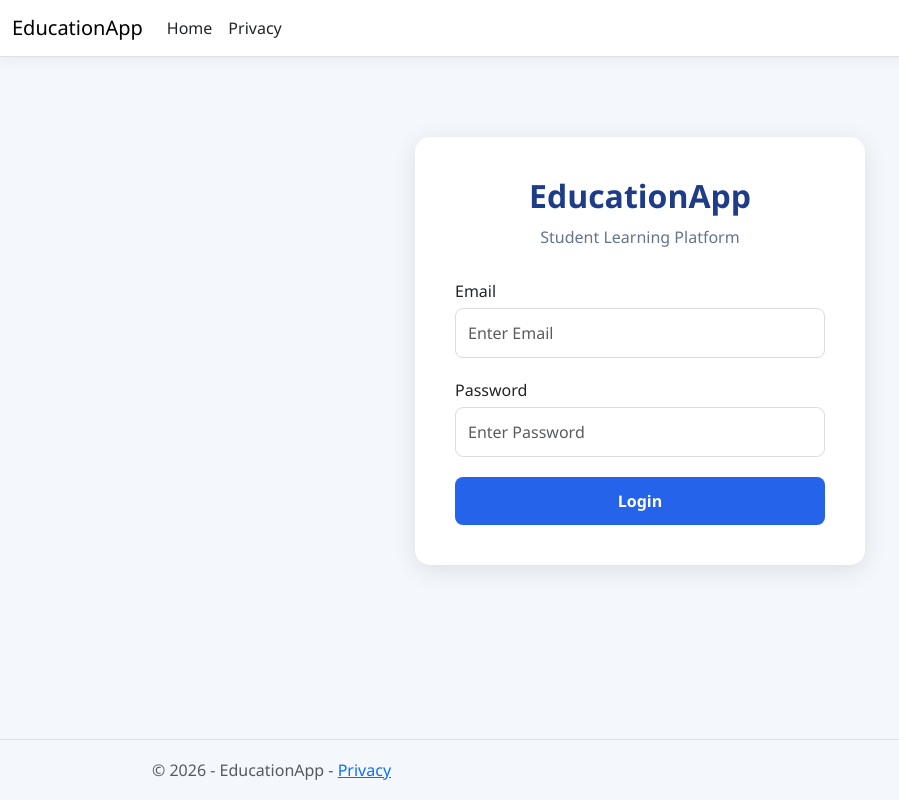
After one commit to hassanelbadawy/EducationApp, an ASP.NET Core app: template Views/Account/Login.cshtml in a window 1280 px wide. The commit adds this page. Shown: the whole page, without its empty margins (0-899 px from the left). Run offline with ASP.NET Core 8, Linux system fonts and the light colour scheme; the template is opened without the code that fills it, so the values that code supplies are empty; style sheets or scripts are compiled from the project's sources.

Commit message:
v0.2 Login System and UI Redesign

```diff
--- /dev/null
+++ b/Views/Account/Login.cshtml
@@ -0,0 +1,46 @@
+@model EducationApp.Models.LoginViewModel
+
+<div class="page-container">
+
+    <div class="app-card">
+
+        <h2 class="page-title">
+            EducationApp
+        </h2>
+
+        <p class="page-subtitle">
+            Student Learning Platform
+        </p>
+
+        @if (ViewBag.Message != null)
+        {
+            <p class="error-message">
+                @ViewBag.Message
+            </p>
+        }
+
+        <form method="post">
+
+            <label>Email</label>
+
+            <input asp-for="Email"
+                   class="form-control"
+                   placeholder="Enter Email" />
+
+            <label>Password</label>
+
+            <input asp-for="Password"
+                   type="password"
+                   class="form-control"
+                   placeholder="Enter Password" />
+
+            <button type="submit"
+                    class="btn-primary-custom">
+                Login
+            </button>
+
+        </form>
+
+    </div>
+
+</div>
--- a/Views/Shared/_Layout.cshtml
+++ b/Views/Shared/_Layout.cshtml
@@ -7,6 +7,7 @@
     <script type="importmap"></script>
     <link rel="stylesheet" href="~/lib/bootstrap/dist/css/bootstrap.min.css" />
     <link rel="stylesheet" href="~/css/site.css" asp-append-version="true" />
+    <link rel="stylesheet" href="~/css/educationapp.css" />
     <link rel="stylesheet" href="~/EducationApp.styles.css" asp-append-version="true" />
 </head>
 <body>
--- /dev/null
+++ b/wwwroot/css/educationapp.css
@@ -0,0 +1,88 @@
+/* ========= General ========= */
+
+body {
+    background: #f4f7fc;
+    font-family: 'Segoe UI', sans-serif;
+}
+
+/* ========= Containers ========= */
+
+.page-container {
+    width: 450px;
+    margin: 80px auto;
+}
+
+/* ========= Cards ========= */
+
+.app-card {
+    background: white;
+    padding: 40px;
+    border-radius: 15px;
+    box-shadow: 0 5px 25px rgba(0,0,0,.1);
+}
+
+/* ========= Titles ========= */
+
+.page-title {
+    text-align: center;
+    color: #1f3c88;
+    margin-bottom: 10px;
+    font-weight: bold;
+}
+
+.page-subtitle {
+    text-align: center;
+    color: #64748b;
+    margin-bottom: 30px;
+}
+
+/* ========= Inputs ========= */
+
+.form-control {
+    width: 100%;
+    padding: 12px;
+    border-radius: 8px;
+    border: 1px solid #dcdcdc;
+    margin-top: 5px;
+    margin-bottom: 20px;
+}
+
+/* ========= Buttons ========= */
+
+.btn-primary-custom {
+    width: 100%;
+    padding: 12px;
+    border: none;
+    border-radius: 8px;
+    background: #2563eb;
+    color: white;
+    font-weight: bold;
+}
+
+    .btn-primary-custom:hover {
+        background: #1d4ed8;
+    }
+
+/* ========= Alerts ========= */
+
+.error-message {
+    color: red;
+    margin-bottom: 15px;
+}
+.text-center {
+    text-align: center;
+}
+
+.container {
+    max-width: 1000px;
+}
+
+.hero-title {
+    font-size: 48px;
+    font-weight: bold;
+}
+
+.hero-subtitle {
+    font-size: 20px;
+    color: #64748b;
+}
```
Also changed, not shown: Controllers/AccountController.cs (+34 -0 lines), Models/LoginViewModel.cs (added, +13 -0 lines), Views/Account/Register.cshtml (+24 -14 lines), Views/Account/Success.cshtml (+15 -3 lines), Views/Home/Index.cshtml (+13 -6 lines).
